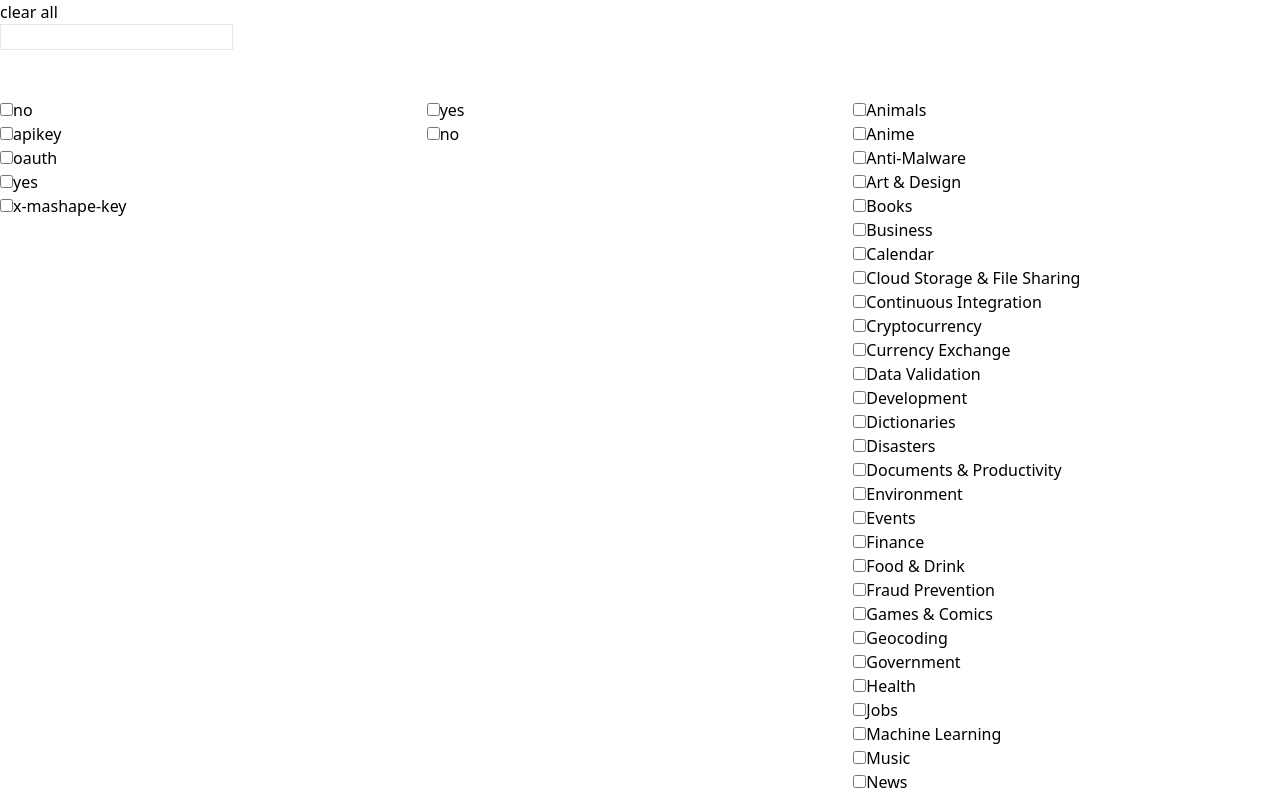
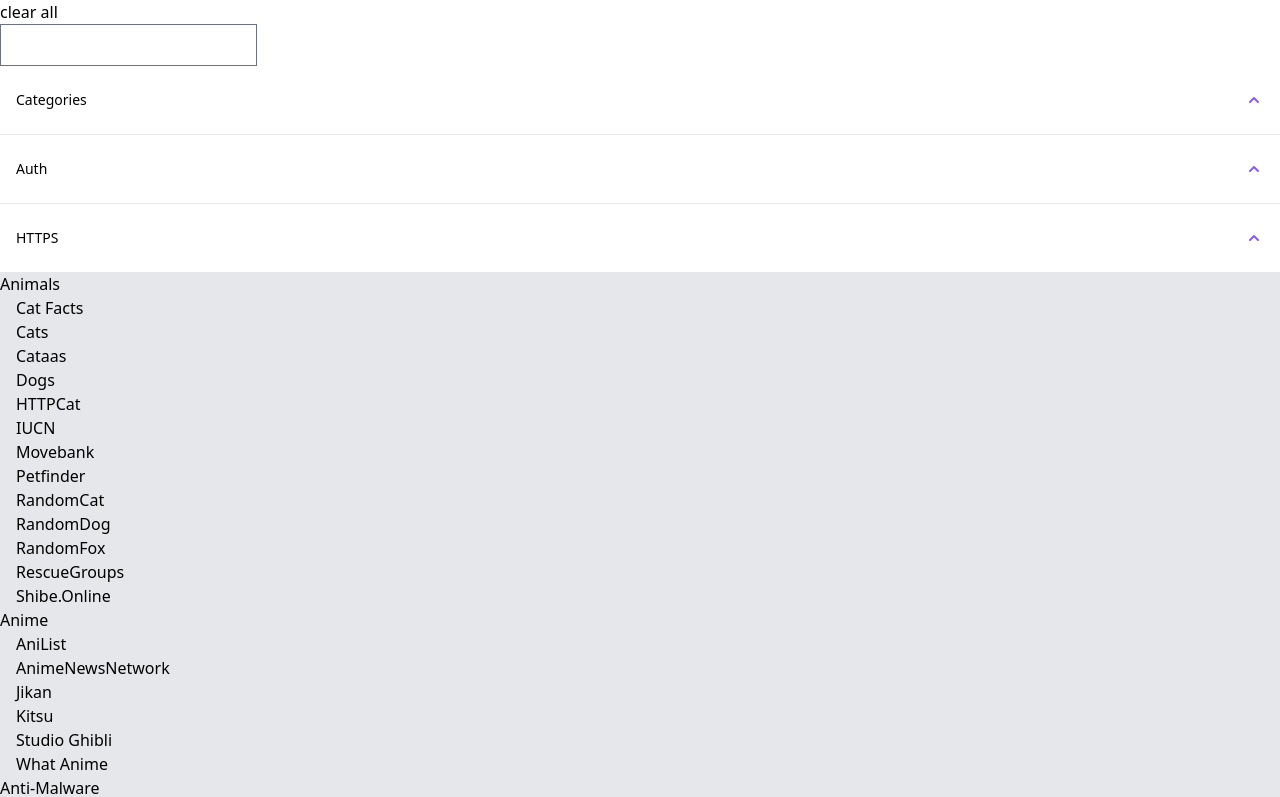
Before and after one commit to barnabasmolnar/public-api-filter, a React (Vite) app: page / in a window 1280 px wide. Shown: the top 797 px of the page. Built offline with nearby package versions, Linux system fonts and the light colour scheme.

Commit message:
Extracted filter groups component and added styling for them.

```diff
--- a/package.json
+++ b/package.json
@@ -18,6 +18,7 @@
     "react-dom": "^17.0.2"
   },
   "devDependencies": {
+    "@tailwindcss/forms": "^0.3.3",
     "@types/ramda": "^0.27.44",
     "@types/react": "^17.0.19",
     "@types/react-dom": "^17.0.9",
--- a/src/App.tsx
+++ b/src/App.tsx
@@ -1,6 +1,7 @@
 import React, { useState, useEffect } from "react";
 import * as R from "ramda";
 import api from "./api.json";
+import FilterGroup from "./FilterGroup";
 
 const { groupBy, keys, values, any, includes, toLower, identity } = R;
 
@@ -57,17 +58,18 @@
   m: FilterMap,
   setter: React.Dispatch<React.SetStateAction<FilterMap>>
 ) => (
-  <ul>
+  <ul className="space-y-4">
     {options.map(v => (
       <li key={v}>
-        <label>
+        <label className="inline-flex items-center text-sm">
           <input
+            className="text-indigo-600 border-gray-300 rounded shadow-sm focus:border-indigo-300 focus:ring focus:ring-offset-0 focus:ring-indigo-200 focus:ring-opacity-50"
             type="checkbox"
             value={v}
             checked={m[v]}
             onChange={() => setter({ ...m, [v]: !m[v] })}
           />
-          {v}
+          <span className="ml-2">{v}</span>
         </label>
       </li>
     ))}
@@ -119,10 +121,16 @@
           onChange={e => setSearchTerm(e.target.value)}
         />
       </div>
-      <div className="grid grid-cols-3 my-12">
-        {renderCheckboxMap(auth, authMap, setAuthMap)}
-        {renderCheckboxMap(https, httpsMap, setHttpsMap)}
-        {renderCheckboxMap(categories, csMap, setCsMap)}
+      <div className="divide-y">
+        <FilterGroup groupName="Categories">
+          {renderCheckboxMap(categories, csMap, setCsMap)}
+        </FilterGroup>
+        <FilterGroup groupName="Auth">
+          {renderCheckboxMap(auth, authMap, setAuthMap)}
+        </FilterGroup>
+        <FilterGroup groupName="HTTPS">
+          {renderCheckboxMap(https, httpsMap, setHttpsMap)}
+        </FilterGroup>
       </div>
       <div className="bg-gray-200">{renderFiltered(filtered)}</div>
     </div>
--- /dev/null
+++ b/src/FilterGroup.tsx
@@ -0,0 +1,37 @@
+import React from "react";
+import { Disclosure } from "@headlessui/react";
+import { ChevronUpIcon } from "@heroicons/react/solid";
+
+interface FilterGroupProps {
+  groupName: string;
+  children?: React.ReactNode;
+}
+
+const FilterGroup = ({
+  groupName,
+  children,
+}: FilterGroupProps): JSX.Element => {
+  return (
+    <div>
+      <Disclosure>
+        {({ open }) => (
+          <>
+            <Disclosure.Button className="flex justify-between w-full px-4 py-6 text-sm font-medium text-left focus:outline-none focus-visible:text-indigo-700 focus-visible:underline">
+              <span className="">{groupName}</span>
+              <ChevronUpIcon
+                className={`${
+                  open ? "transform rotate-180" : ""
+                } w-5 h-5 text-purple-500`}
+              />
+            </Disclosure.Button>
+            <Disclosure.Panel className="px-4 pb-6 text-gray-500">
+              {children}
+            </Disclosure.Panel>
+          </>
+        )}
+      </Disclosure>
+    </div>
+  );
+};
+
+export default FilterGroup;
--- a/tailwind.config.js
+++ b/tailwind.config.js
@@ -5,5 +5,5 @@
   theme: {
     extend: {},
   },
-  plugins: [],
+  plugins: [require("@tailwindcss/forms")],
 };
```
Also changed, not shown: 1 other file (tests, documents, lock files or other folders).
